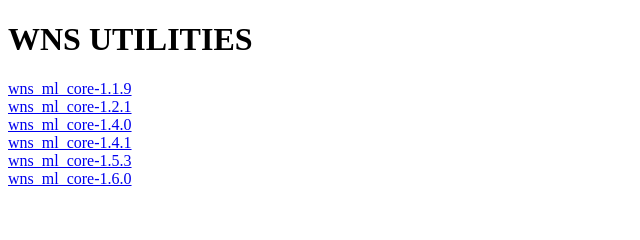
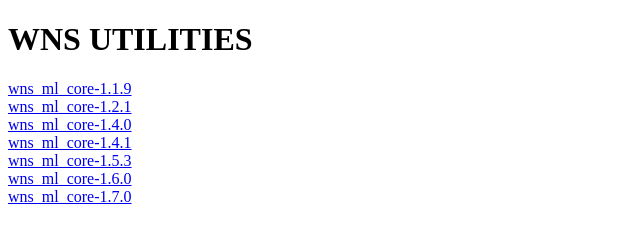
Before and after one commit to Sheltek/wns_pypi, a plain HTML site: page wns-ml-core/index.html in a window 1280 px wide. Shown: the whole page, without its empty margins (0-640 px from the left). Drawn offline with Linux system fonts and the light colour scheme.

Commit message:
Update index.html

```diff
--- a/wns-ml-core/index.html
+++ b/wns-ml-core/index.html
@@ -12,6 +12,7 @@
     <a href="git+ssh://git@github.com/sheltek/wns_ml_core@1.4.1#egg=wns_ml_core-1.4.1" data-requires-python="&gt;=3.6.0">wns_ml_core-1.4.1</a><br/>
     <a href="git+ssh://git@github.com/sheltek/wns_ml_core@1.5.3#egg=wns_ml_core-1.5.3" data-requires-python="&gt;=3.6.0">wns_ml_core-1.5.3</a><br/>
     <a href="git+ssh://git@github.com/sheltek/wns_ml_core@1.6.0#egg=wns_ml_core-1.6.0" data-requires-python="&gt;=3.6.0">wns_ml_core-1.6.0</a><br/>
+    <a href="git+ssh://git@github.com/sheltek/wns_ml_core@1.7.0#egg=wns_ml_core-1.7.0" data-requires-python="&gt;=3.6.0">wns_ml_core-1.7.0</a><br/>
 
 
   </body>
```
